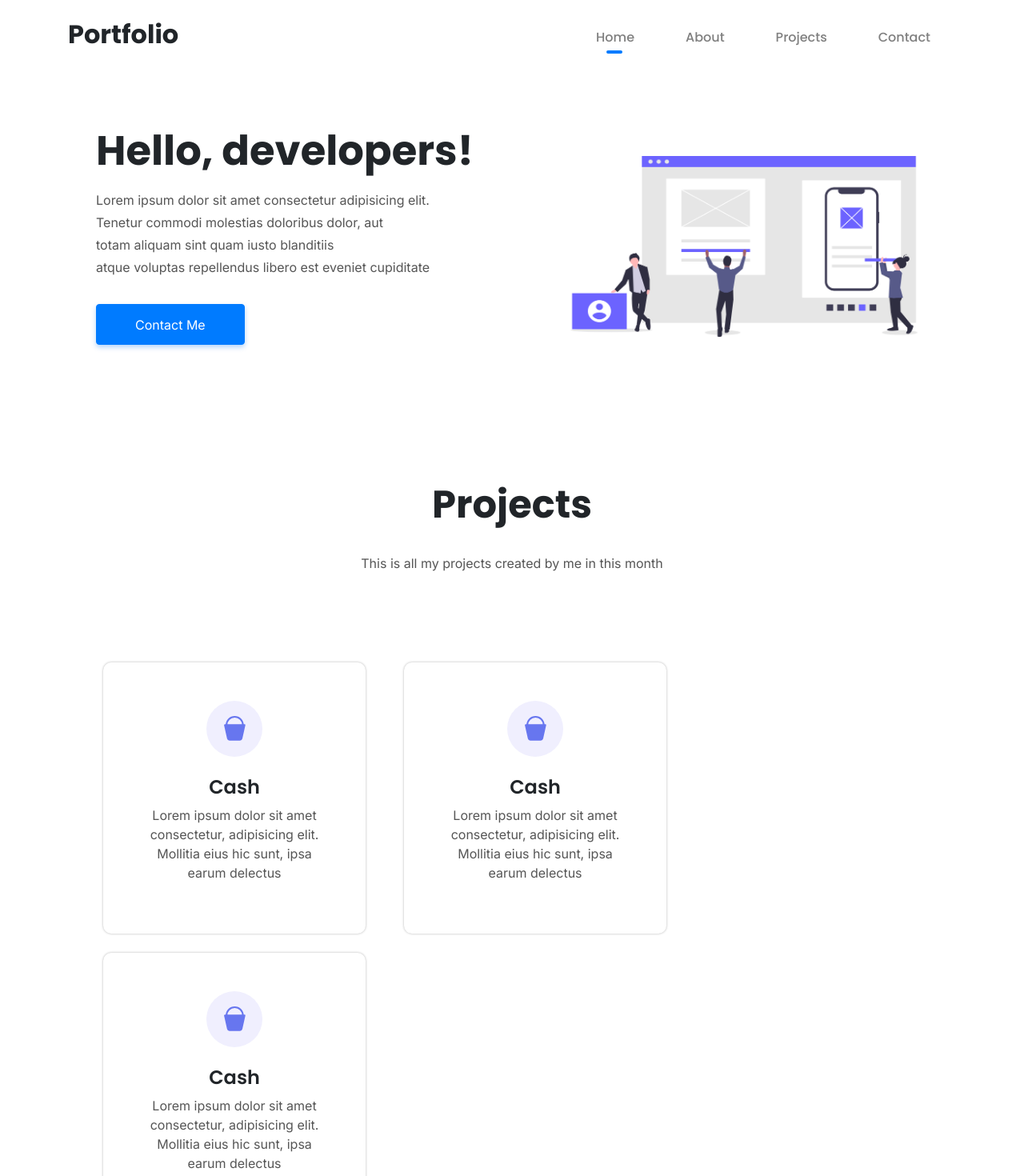
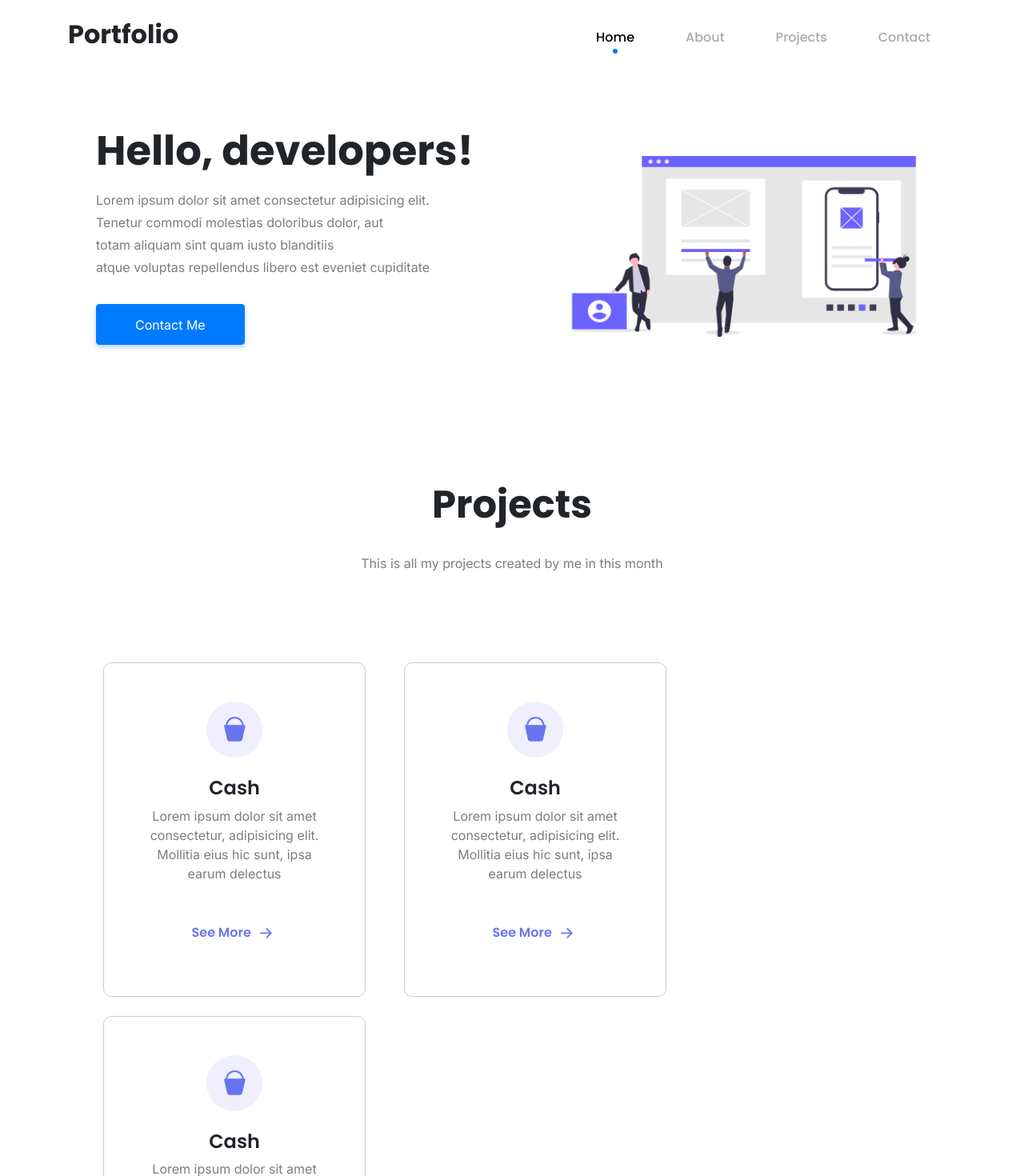
Before and after one commit to darwin1224/portfolio, a Nuxt app: page / in a window 1280 px wide. Shown: the top 1470 px of the page at 80% size. Built offline with nearby package versions, Linux system fonts and the light colour scheme.

Commit message:
feat: improve design

```diff
--- /dev/null
+++ b/commitlint.config.js
@@ -0,0 +1,3 @@
+module.exports = {
+  extends: ['@commitlint/config-conventional'],
+}
--- a/husky.config.js
+++ b/husky.config.js
@@ -1,5 +1,6 @@
 module.exports = {
   hooks: {
+    'commit-msg': 'commitlint -E HUSKY_GIT_PARAMS',
     'pre-commit': 'lint-staged',
   },
 }
--- a/layouts/default.vue
+++ b/layouts/default.vue
@@ -6,19 +6,23 @@
         <h2 style="font-weight: 700;">Portfolio</h2>
         <b-collapse id="nav-text-collapse" is-nav>
           <b-navbar-nav class="ml-auto">
-            <b-nav-item
+            <li
               v-for="(nav, index) in navItems"
               :key="index"
-              :href="`#${nav.name.toLowerCase()}`"
-              style="font-family: 'Poppins', sans-serif; font-weight: 500;"
-              class="top-nav-item mx-4"
+              class="mx-4"
               @click="handleNavItemClicked(index)"
-              >{{ nav.name
-              }}<span
-                v-if="nav.isActive"
-                class="nav-item-active-indicator"
-              ></span
-            ></b-nav-item>
+            >
+              <a
+                :href="`#${nav.name.toLowerCase()}`"
+                class="nav-link top-nav-item"
+                :style="{ color: nav.isActive ? '#000' : '#aaa' }"
+                >{{ nav.name
+                }}<span
+                  v-if="nav.isActive"
+                  class="nav-item-active-indicator"
+                ></span
+              ></a>
+            </li>
           </b-navbar-nav>
         </b-collapse>
       </b-container>
@@ -56,20 +60,27 @@ export default Vue.extend({
 </script>
 
 <style lang="scss" scoped>
-.top-nav-item > a {
+.top-nav-item {
   transition: all 0.5s;
   position: relative;
+  display: inline-block;
+  font-family: 'Poppins', sans-serif;
+  font-weight: 500;
+  color: #555;
+
+  &:hover {
+    color: #000;
+  }
 }
 
 .nav-item-active-indicator {
   position: absolute;
   display: inline-block;
   transition: all 0.5s;
-  width: 20px;
-  border: 2px solid #007bff;
+  border: 3px solid #007bff;
   background-color: #000;
-  border-radius: 200px;
-  left: 32%;
+  border-radius: 50%;
+  left: 45%;
   bottom: 0;
 }
 </style>
--- a/package.json
+++ b/package.json
@@ -25,6 +25,8 @@
     "nuxt": "^2.13.0"
   },
   "devDependencies": {
+    "@commitlint/cli": "^9.0.1",
+    "@commitlint/config-conventional": "^9.0.1",
     "@nuxt/typescript-build": "^1.0.3",
     "@nuxtjs/eslint-config": "^3.0.0",
     "@nuxtjs/eslint-config-typescript": "^2.0.0",
--- a/pages/index.vue
+++ b/pages/index.vue
@@ -6,7 +6,7 @@
           <h1 style="font-weight: 700; font-size: 3.2rem;" class="mb-3">
             Hello, developers!
           </h1>
-          <p style="color: #555; line-height: 28px;">
+          <p style="color: #7d7d7d; line-height: 28px;">
             Lorem ipsum dolor sit amet consectetur adipisicing elit.<br />
             Tenetur commodi molestias doloribus dolor, aut<br />
             totam aliquam sint quam iusto blanditiis<br />
@@ -36,7 +36,7 @@
         <h2 style="margin-bottom: 2rem; font-weight: 700; font-size: 3rem;">
           Projects
         </h2>
-        <p style="color: #555;">
+        <p style="color: #7d7d7d;">
           This is all my projects created by me in this month
         </p>
       </div>
@@ -71,9 +71,37 @@
             </svg>
           </div>
           <h4 class="text-center" style="font-weight: 600;">Cash</h4>
-          <p style="color: #555;" class="text-center">
+          <p style="color: #7d7d7d;" class="text-center">
             Lorem ipsum dolor sit amet consectetur, adipisicing elit. Mollitia
             eius hic sunt, ipsa earum delectus
+          </p>
+          <p
+            class="text-center mt-5"
+            style="
+              color: #6776ef;
+              font-weight: 600;
+              font-family: 'Poppins', sans-serif;
+            "
+          >
+            See More
+            <span class="arrow-box"
+              ><svg
+                width="1.8rem"
+                height="1.8rem"
+                viewBox="0 0 16 16"
+                class="bi bi-arrow-right-short"
+                fill="currentColor"
+                xmlns="http://www.w3.org/2000/svg"
+              >
+                <path
+                  fill-rule="evenodd"
+                  d="M8.146 4.646a.5.5 0 0 1 .708 0l3 3a.5.5 0 0 1 0 .708l-3 3a.5.5 0 0 1-.708-.708L10.793 8 8.146 5.354a.5.5 0 0 1 0-.708z"
+                />
+                <path
+                  fill-rule="evenodd"
+                  d="M4 8a.5.5 0 0 1 .5-.5H11a.5.5 0 0 1 0 1H4.5A.5.5 0 0 1 4 8z"
+                /></svg
+            ></span>
           </p>
         </b-col>
       </b-row>
@@ -83,7 +111,7 @@
         <h2 style="margin-bottom: 2rem; font-weight: 700; font-size: 3rem;">
           Contact
         </h2>
-        <p style="color: #555;">
+        <p style="color: #7d7d7d;">
           Let me know if you are interested with me
         </p>
       </div>
@@ -123,12 +151,10 @@
             <b-button
               type="submit"
               variant="primary"
-              disabled
               class="btn-get-started mt-3 px-5"
               style="padding: 0.8rem 3rem;"
-              >Contact Me
-              <b-spinner small class="ml-2" label="loading..."></b-spinner
-            ></b-button>
+              >Contact Me</b-button
+            >
           </b-form>
         </b-col>
       </b-row>
@@ -161,6 +187,9 @@ export default Vue.extend({
           // solid: true,
         }
       )
+      for (const key in this.contactMeFormBody) {
+        ;(this.contactMeFormBody as any)[key] = ''
+      }
     },
   },
 })
@@ -182,18 +211,33 @@ export default Vue.extend({
   margin-left: 1.5rem;
   margin-right: 1.5rem;
   border-radius: 10px;
-  box-shadow: 0 0 3px rgba(0, 0, 0, 0.3);
+  border: 1px solid #ccc;
   cursor: pointer;
 
+  .arrow-box {
+    display: inline-block;
+    transition: all 0.3s;
+  }
+
   &:hover {
-    box-shadow: 0 0 12px rgba(0, 0, 0, 0.3);
+    border: 1px solid #6776ef;
+    transform: translateY(-10px);
+    box-shadow: 0 60px 30px -40px rgba(22, 57, 85, 0.2);
   }
+
+  &:hover .arrow-box {
+    transform: translateX(5px);
+  }
+}
+
+::placeholder {
+  color: #9e9e9e;
 }
 
 .form-input {
   margin-bottom: 1.7rem;
   padding: 1.7rem 2rem;
-  background-color: #e7e7e7;
+  background-color: #f5f5f5;
   border: none;
   // border-radius: 10px;
 }
```
Also changed, not shown: 1 other file (tests, documents, lock files or other folders).
